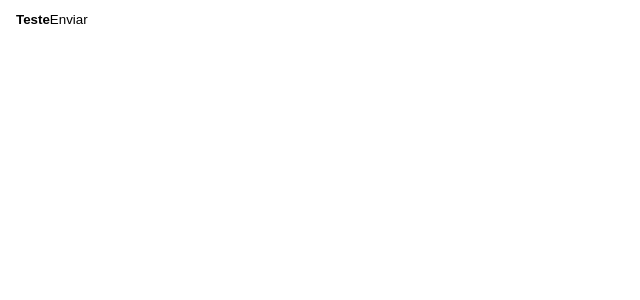
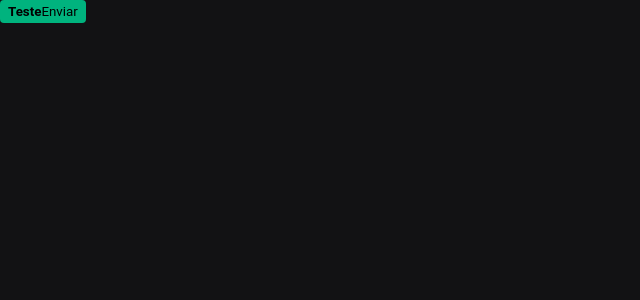
Before and after one commit to Alessandro0003/shopping, a Next.js app: page / in a window 1280 px wide. Shown: the top 300 px of the page, without its empty margins (0-640 px from the left). Built offline with nearby package versions, Linux system fonts and the light colour scheme.

Commit message:
:construction: feat: creating a button test to see how the styles look

```diff
--- a/src/pages/_app.tsx
+++ b/src/pages/_app.tsx
@@ -1,4 +1,7 @@
 import type { AppProps } from "next/app";
+import { globalStyles } from "../styles/global";
+
+globalStyles()
 
 export default function App({ Component, pageProps }: AppProps) {
   return <Component {...pageProps} />;
--- a/src/pages/index.tsx
+++ b/src/pages/index.tsx
@@ -1,7 +1,7 @@
 import { styled } from "../styles";
 
 const Button = styled('button', {
-  backgroundColor: '$principal',
+  backgroundColor: '$green300',
   borderRadius: 4,
   border: 0,
   padding: '4px 8px',
```
